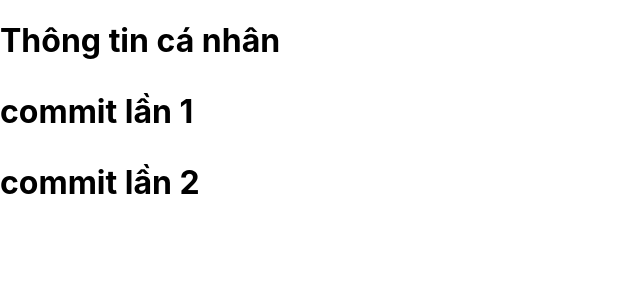
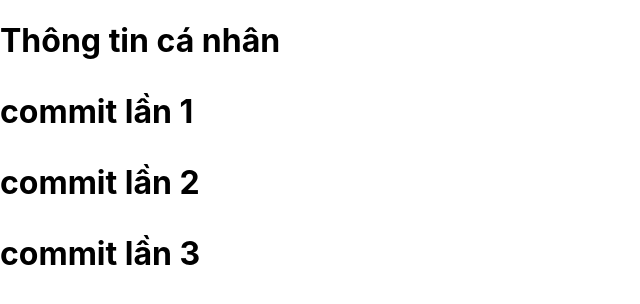
Before and after one commit to chiennt43/reactjs_overall, a React (Create React App) app: page /about in a window 1280 px wide. Shown: the top 304 px of the page, without its empty margins (0-640 px from the left). Built offline with nearby package versions, Linux system fonts and the light colour scheme.

Commit message:
commit lân 3

```diff
--- a/src/view_pages/PersonalInfo.jsx
+++ b/src/view_pages/PersonalInfo.jsx
@@ -4,6 +4,7 @@ const PersonalInfo = () => {
         Thông tin cá nhân
         <p>commit lần 1</p>
         <p>commit lần 2</p>
+        <p>commit lần 3</p>
         </h1>
 }
 
```
